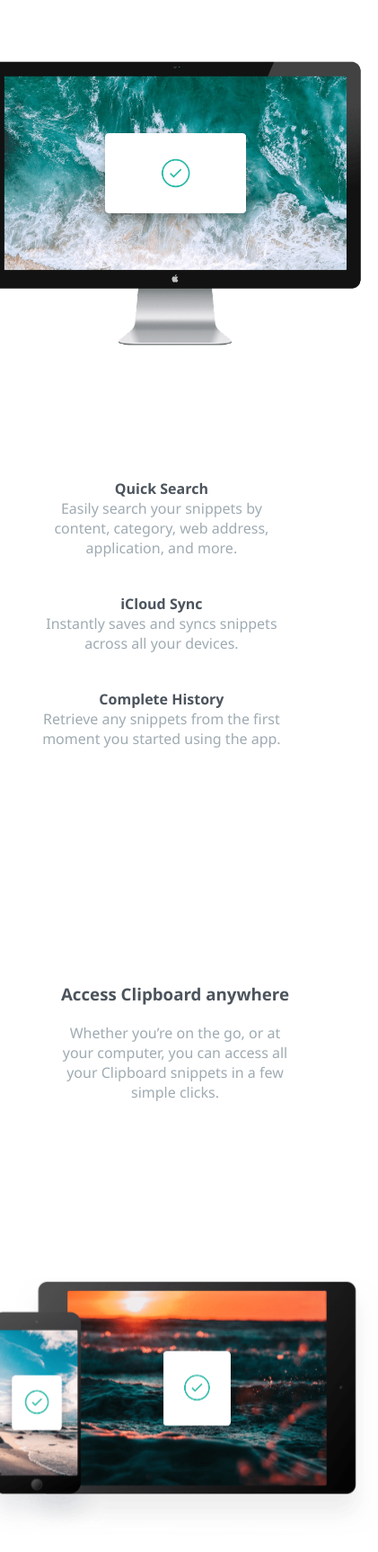
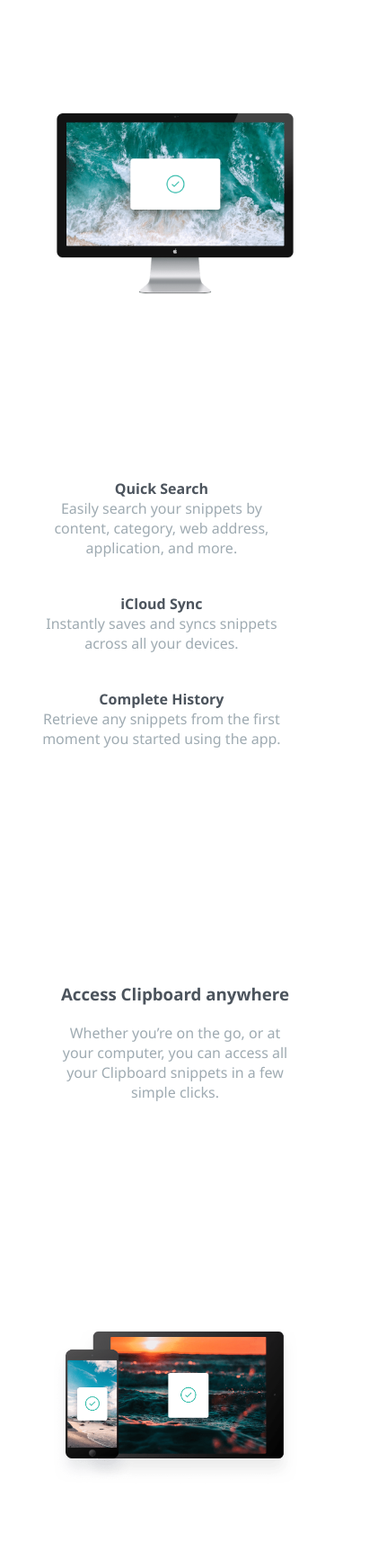
Before and after one commit to humphry-256/Clipboard-project, a plain HTML site: page clipboard-landing-page-master/index.html in a window 390 px wide. Shown: the part 840-2565 px from the top of the page at 90% size, 421 px wide, since content can reach past the window. Drawn offline with Linux system fonts and the light colour scheme; a web font is replaced by a local one.

Commit message:
adding second media query for smallest devices

```diff
--- a/clipboard-landing-page-master/index.css
+++ b/clipboard-landing-page-master/index.css
@@ -76,12 +76,11 @@
 #socials li a {
   margin-left: 15px;
 }
-header{
+header {
   background-image: url("images/bg-header-desktop.png");
   background-repeat: no-repeat;
   background-size: cover;
   padding-top: 8%;
-
 }
 input[type="button"] {
   height: 40px;
@@ -249,3 +248,14 @@
     justify-content: center;
   }
 }
+@media screen and (max-width: 400px) {
+  input[type="button"] {
+    width: 100%;
+  }
+  #other_devices_img {
+    transform: scale(0.3);
+  }
+  #desktop_img {
+    transform: scale(0.35);
+  }
+}
```
